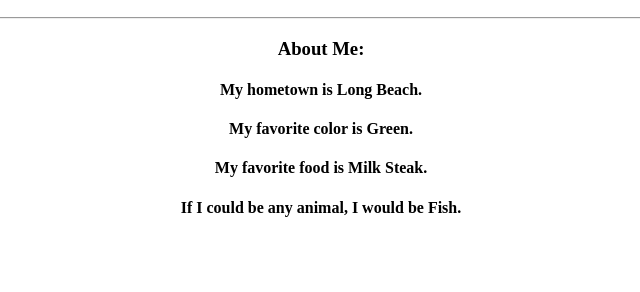
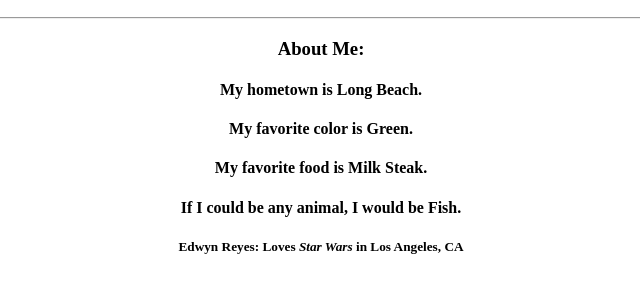
Before and after one commit to edwynreyes/Profile, a plain HTML site: page index.html in a window 1280 px wide. Shown: the part 110-402 px from the top of the page, without its empty margins (319-959 px from the left). Drawn offline with Linux system fonts and the light colour scheme.

Commit message:
Added H5

```diff
--- a/index.html
+++ b/index.html
@@ -15,6 +15,7 @@
 					<h4>My favorite color is Green.</h4>
 					<h4>My favorite food is Milk Steak.</h4>
 					<h4>If I could be any animal, I would be Fish.</h4>
+                    <h5>Edwyn Reyes: Loves <em>Star Wars</em> in Los Angeles, CA</h5>
 			</div>
 		  </body>
 		</html>
```
